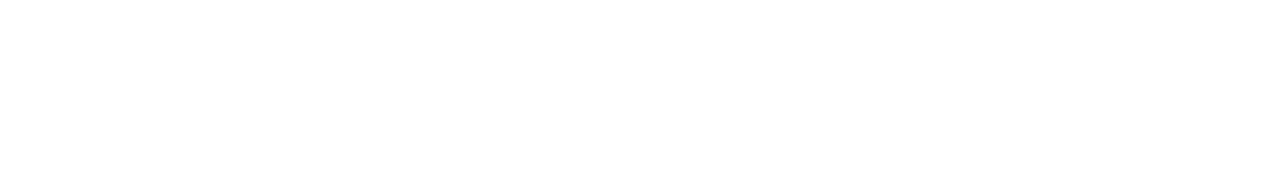
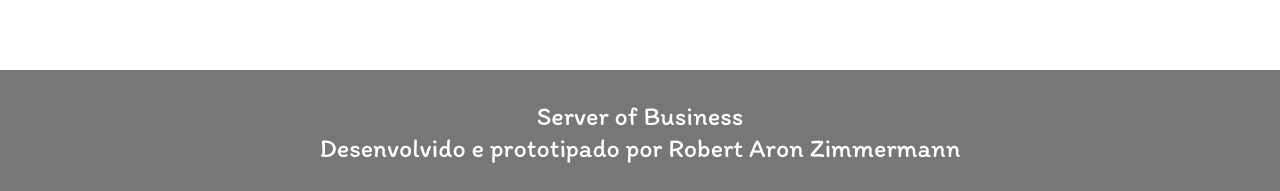
Before and after one commit to RA4Z/server-of-business, a React (Create React App) app: page / in a window 1280 px wide. Shown: the part 871-1062 px from the top of the page. Before the commit the page ends 861 px from the top, so only its background shows below. Built offline with nearby package versions, Linux system fonts and the light colour scheme.

Commit message:
Adicionando Footer no projeto

```diff
--- /dev/null
+++ b/src/components/Footer/Footer.module.scss
@@ -0,0 +1,14 @@
+@import "styles/variaveis";
+@import "styles/breakpoints";
+
+.background {
+    display: flex;
+    justify-content: center;
+    text-align: center;
+    font-size: calc(10px + 2vmin);
+    margin-top: 100px;
+    padding: 30px;
+    flex-direction: column;
+    color: $color;
+    background-color: $background-footer;
+}
--- /dev/null
+++ b/src/components/Footer/index.tsx
@@ -0,0 +1,10 @@
+import styles from './Footer.module.scss'
+
+export default function Footer() {
+    return (
+        <div className={styles.background}>
+            <text>Server of Business</text>
+            <text>Desenvolvido e prototipado por Robert Aron Zimmermann</text>
+        </div>
+    )
+}
--- a/src/pages/Home/Home.module.scss
+++ b/src/pages/Home/Home.module.scss
@@ -63,7 +63,7 @@
         font-size: calc(12px + 1vmin);
         cursor: pointer;
         @media(max-width: $mobile) {
-            font-size: calc(9px + 1vmin);
+            font-size: calc(8px + 1vmin);
         }
     }
 }
--- a/src/pages/routes.tsx
+++ b/src/pages/routes.tsx
@@ -2,6 +2,7 @@ import { BrowserRouter as Router, Routes, Route } from 'react-router-dom';
 import Home from './Home';
 import Header from 'components/Header';
 import { useState } from 'react';
+import Footer from 'components/Footer';
 
 export default function AppRouter() {
     const [pagina, setPagina] = useState(0)
@@ -16,6 +17,7 @@ export default function AppRouter() {
             <Routes>
                 <Route path='/' element={<Home pagina={pagina} childToParent={childToParent} />} />
             </Routes>
+            <Footer />
         </Router>
     )
 }
--- a/src/styles/_variaveis.scss
+++ b/src/styles/_variaveis.scss
@@ -5,3 +5,4 @@ $paralela: #64CCC5;
 $backgrounds: #EEEEEE;
 $texto: #000000;
 $texto_secundario: #7C7C7C;
+$background-footer: #777777
```
